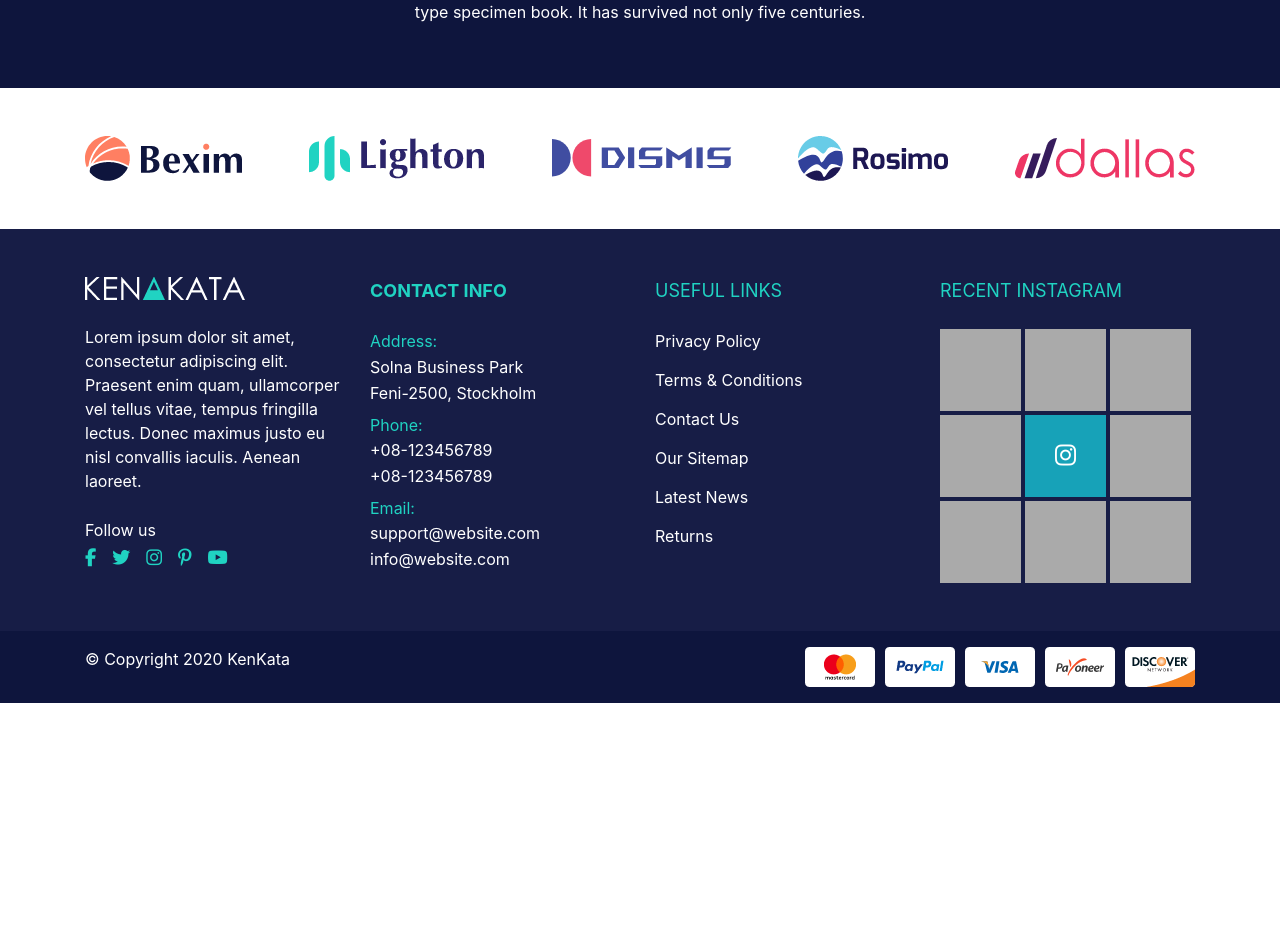
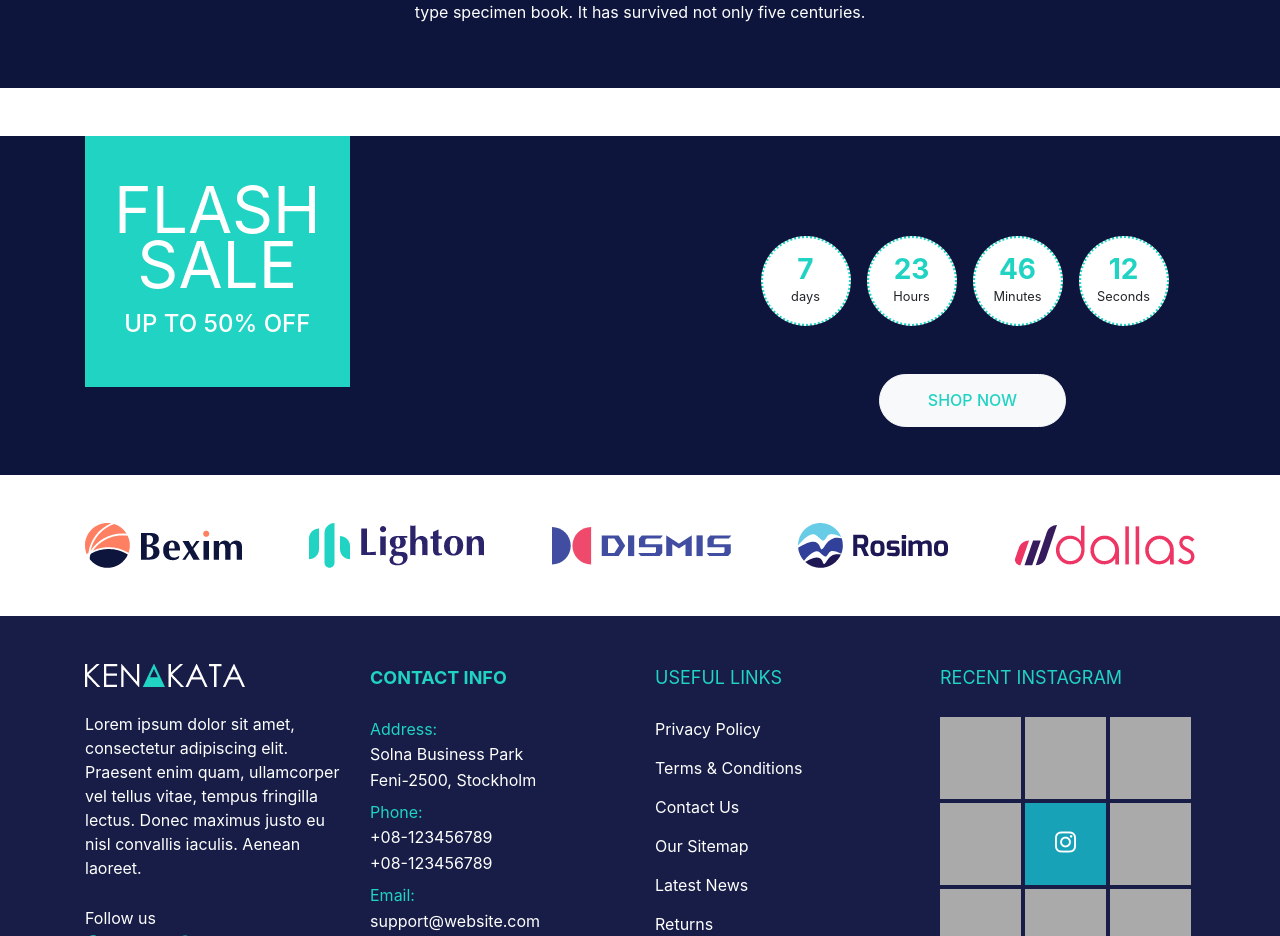
Before and after one commit to Joacim10/eShop, a Vue app: page / in a window 1280 px wide. Shown: the part 1180-2116 px from the top of the page. Before the commit the page ends 1883 px from the top, so only its background shows below. Built offline with nearby package versions, Linux system fonts and the light colour scheme.

Commit message:
Flashsale

```diff
--- a/src/App.vue
+++ b/src/App.vue
@@ -125,4 +125,5 @@ background-color: var(--productBG);
 .f-play {
   font-family: play !important;
 }
+
 </style>
--- a/src/components/Homepage/DiscountBanner.vue
+++ b/src/components/Homepage/DiscountBanner.vue
@@ -49,11 +49,12 @@ padding-bottom: 7rem;
  .pxDiscountBtn{
      padding: 40px 40px;
  }
- @media (max-width: 570px){
+  @media (max-width: 570px){
   .elementCenterSm{
     margin-left: 4rem;
 
   }
  }
 
+
 </style>
--- /dev/null
+++ b/src/components/Homepage/FlashSale.vue
@@ -0,0 +1,97 @@
+<template>
+    <div class="container-fluid bgDarkBlue heightDiv mb-5 mt-5">
+        <div class="container">
+            <div class="row">
+
+            <div class=" col-lg-7 text-white">
+                   <div class="col-lg-5 themeBg text-center pt-5">
+                    <span class="extraH1 "> FLASH</span>
+                    <span class="extraH1  text-center"> SALE</span>
+
+                    <h4 class="text-uppercase pb-5 mt-3">up to 50% off</h4>
+
+                   </div>
+
+                </div>
+
+            <div class="col-lg-5  py-5 mt-1 text-sm-center ">
+                    <div class="d-flex justify-content-center mt-5">
+                    <div class="circleFlash py-2 mr-3">
+                        <h3 class=" smH3 theme font-weight-bold mb-1">7</h3>
+                        <small>days</small>
+                    </div>
+                    <div class="circleFlash py-2 mr-3">
+                        <h3 class=" smH3 theme font-weight-bold mb-1">23</h3>
+                        <small>Hours</small>
+                    </div>
+                    <div class="circleFlash py-2 mr-3">
+                        <h3 class=" smH3 theme font-weight-bold mb-1">46</h3>
+                        <small>Minutes</small>
+                    </div>
+                    <div class="circleFlash py-2 mr-3">
+                        <h3 class=" smH3 theme font-weight-bold mb-1 ">12</h3>
+                        <small>Seconds</small>
+                    </div>
+                    </div>
+                   <button class=" mt-5 btn px-5 pt-3 pb-2 btn-light btnRadius theme text-uppercase font-weight-bold btn-sm elementCenterSm"><h6>Shop now</h6></button>
+            </div>
+
+            </div>
+
+        </div>
+    </div>
+</template>
+
+<script>
+export default {
+
+}
+</script>
+
+<style scoped>
+    .extraH1 {
+   font-size: 4rem;
+   line-height: 0.8;
+
+ }
+ .circleFlash{
+  width: 90px;
+  height: 90px;
+  line-height: 10px;
+  border-radius: 50%;
+  background-color: white;
+  text-align: center;
+  border: 2px dotted var(--theme);
+
+}
+.smSmallText{
+    font-size: 10px;
+    margin-top: 0;
+  }
+  .smH3{
+    font-size: 28px;
+    margin-top: 7px !important;
+  }
+.btnRadius{
+  border-radius: 30px ;
+}
+.heightDiv{
+   min-height: 40vh;
+}
+@media (max-width: 570px){
+  .elementCenterSm{
+    margin-left: 4rem;
+
+  }
+  .smH3{
+      font-size: 20px;
+  }
+  .circleFlash{
+      height: 70px;
+      width: 70px;
+  }
+ }
+
+
+
+</style>
--- a/src/views/Home.vue
+++ b/src/views/Home.vue
@@ -2,18 +2,21 @@
   <div>
     <DiscountBanner/>
     <QuotesSlide />
+    <FlashSale />
   </div>
 </template>
 
 <script>
 import DiscountBanner from "@/components/Homepage/DiscountBanner.vue";
 import QuotesSlide from "@/components/Homepage/QuotesSlide.vue"
+import FlashSale from "@/components/Homepage/FlashSale.vue"
 
 export default {
   name: "Home",
   components: {
   DiscountBanner,
   QuotesSlide,
+  FlashSale,
   },
 };
 </script>
```
